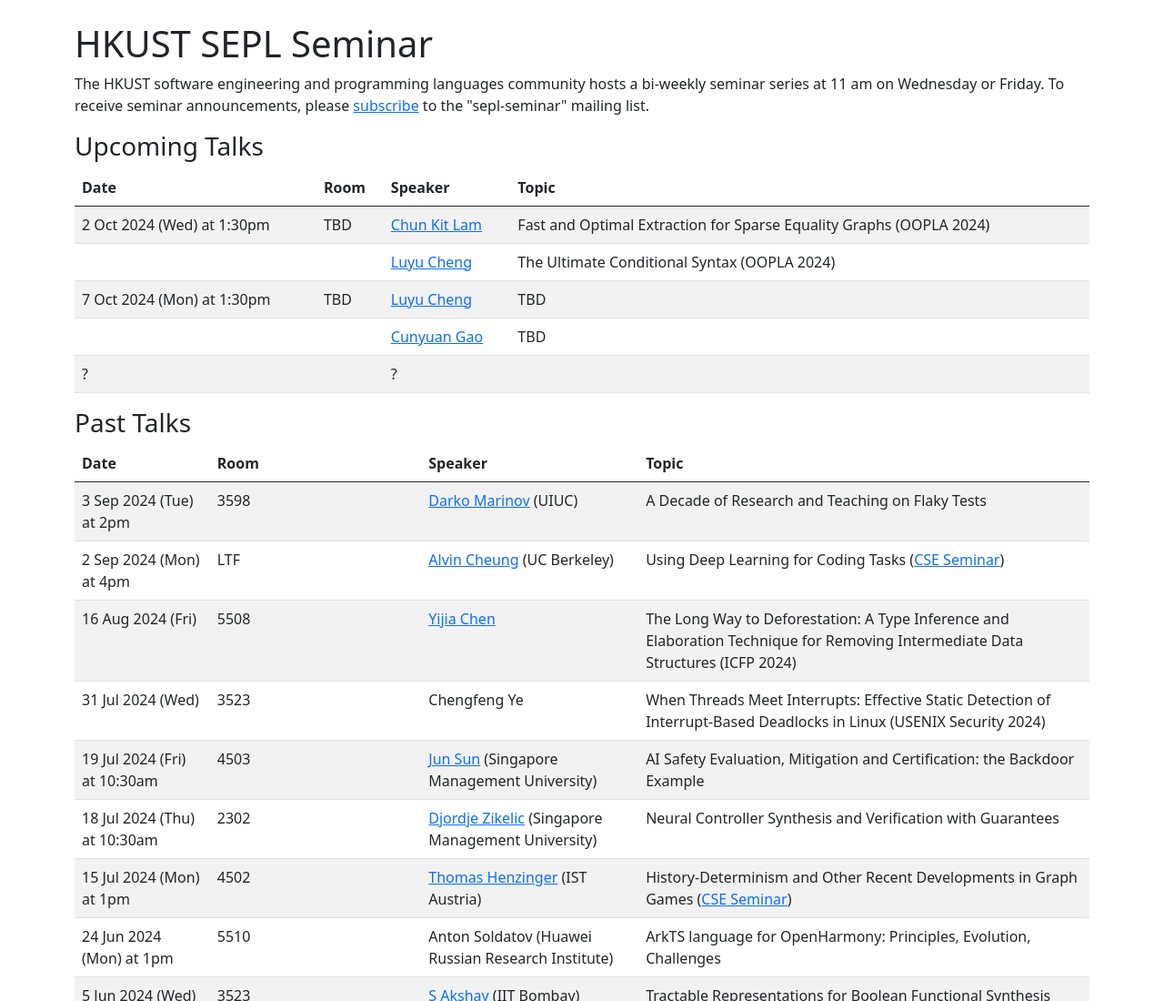
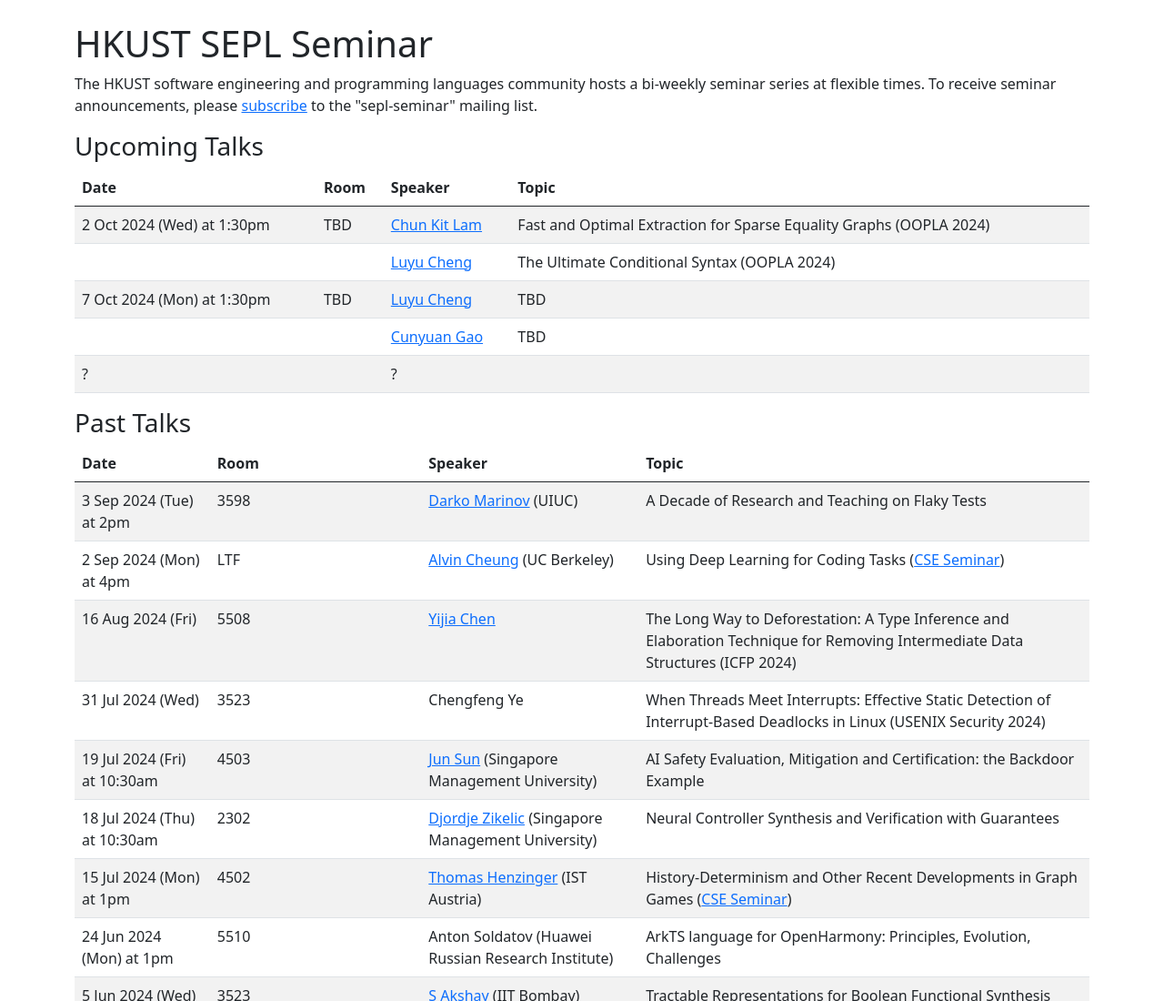
Before and after one commit to sepl-hkust/sepl-hkust.github.io, a plain HTML site: page index.html in a window 1280 px wide. Shown: the top 1100 px of the page at 91% size. Drawn offline with nearby package versions, Linux system fonts and the light colour scheme.

Commit message:
Flexible

```diff
--- a/index.html
+++ b/index.html
@@ -10,7 +10,7 @@
 </head>
 <body><div class="container py-4">
 	<h1>HKUST SEPL Seminar</h1>
-	<p>The HKUST software engineering and programming languages community hosts a bi-weekly seminar series at 11 am on Wednesday or Friday. To receive seminar announcements, please <a href="http://lists.ust.hk/sympa/subscribe/sepl-seminar">subscribe</a> to the "sepl-seminar" mailing list.</p>
+	<p>The HKUST software engineering and programming languages community hosts a bi-weekly seminar series at flexible times. To receive seminar announcements, please <a href="http://lists.ust.hk/sympa/subscribe/sepl-seminar">subscribe</a> to the "sepl-seminar" mailing list.</p>
 	<h3>Upcoming Talks</h3>
 	<table class="table table-striped">
 		<thead>
```
